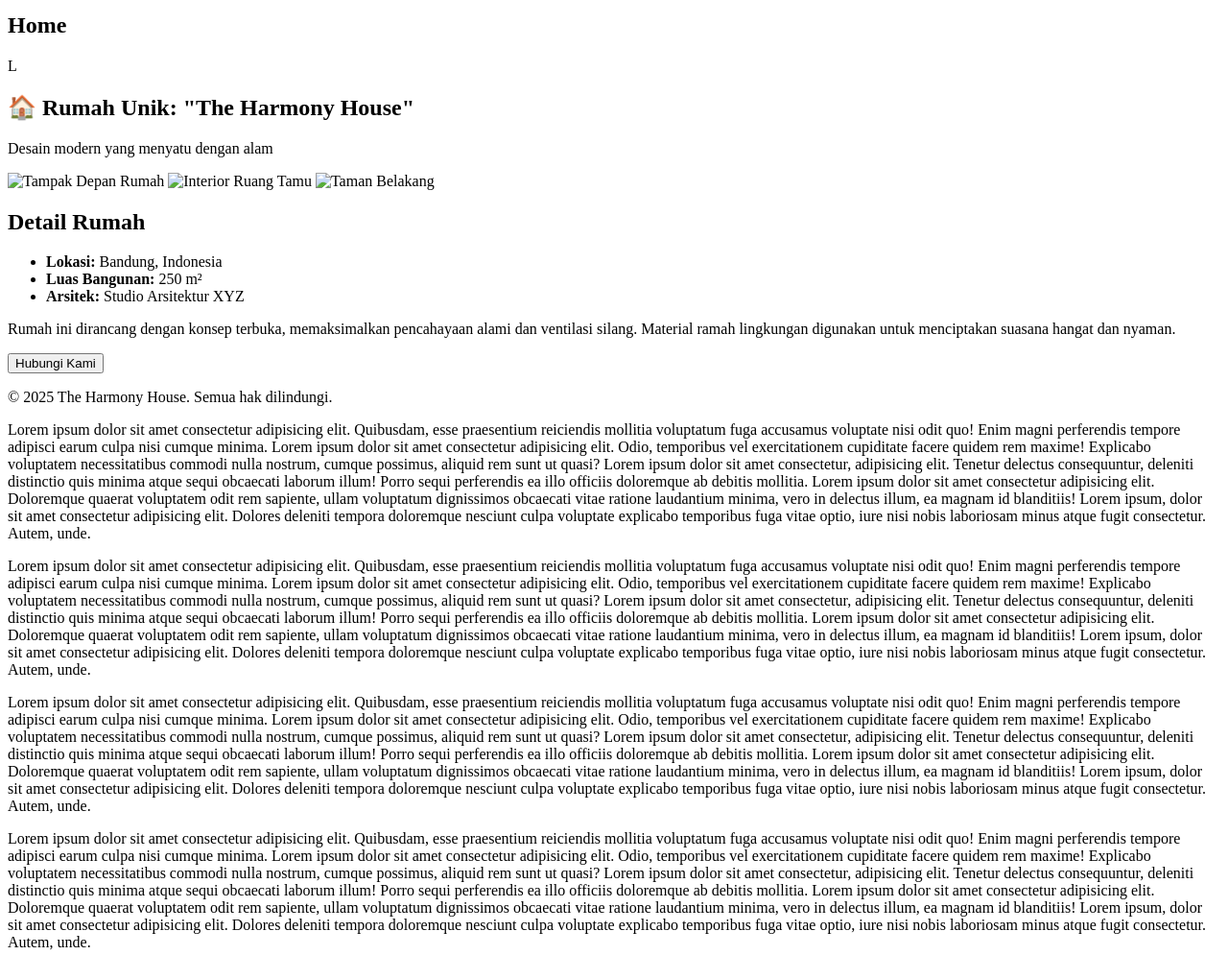
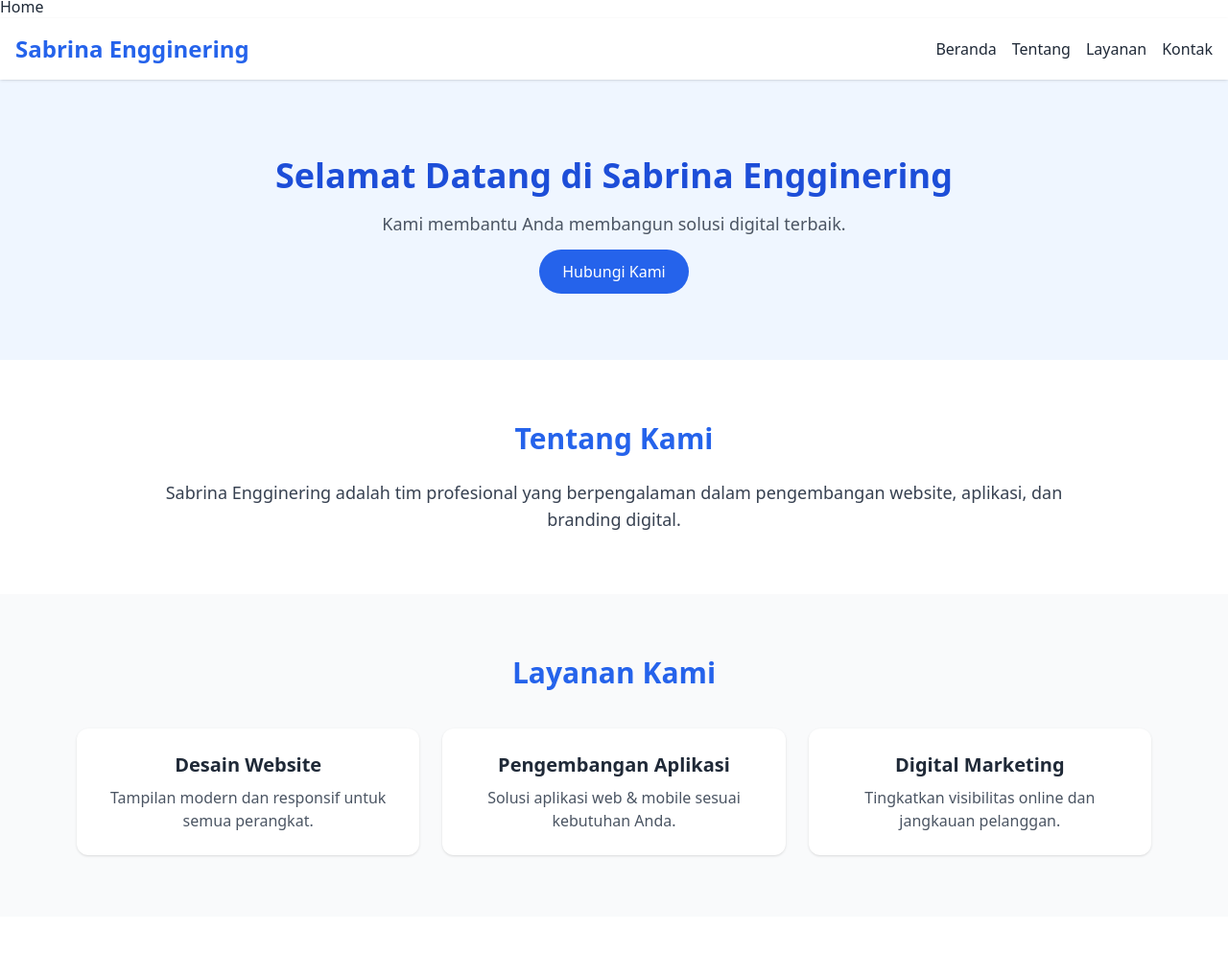
Before and after one commit to sabrinaputriafifah/sabrinaputriafifah.GITHUB.IO, a plain HTML site: page index.html in a window 1280 px wide. Shown: the part 77-1072 px from the top of the page at 96% size. Drawn offline with nearby package versions, Linux system fonts and the light colour scheme.

Commit message:
lanjutan membuat index.html

```diff
--- a/index.html
+++ b/index.html
@@ -3,7 +3,7 @@
 
 <head>
     <meta charset="UTF-8" />
-    <title>Workshop pertama</title>
+    <title>Sabrina Engginering</title>
     <link rel="stylesheet" href="asset/styles/style.css">
 </head>
 
@@ -21,125 +21,90 @@
         <div id="content">
             <section>
                 <h1 id="home">Home</h1>
-                <p>L<!DOCTYPE html>
+                <p>
+                <!DOCTYPE html>
 <html lang="id">
 <head>
-  <meta charset="UTF-8" />
-  <meta name="viewport" content="width=device-width, initial-scale=1.0"/>
-  <title>Profil Rumah Unik</title>
-  <link rel="stylesheet" href="style.css" />
+  <meta charset="UTF-8">
+  <meta name="viewport" content="width=device-width, initial-scale=1.0">
+  <title>Beranda</title>
+  <script src="https://cdn.tailwindcss.com"></script>
 </head>
-<body>
-  <header>
-    <h1>🏠 Rumah Unik: "The Harmony House"</h1>
-    <p>Desain modern yang menyatu dengan alam</p>
+<body class="bg-white text-gray-800">
+
+  <!-- Navbar -->
+  <header class="bg-white shadow sticky top-0 z-50">
+    <div class="max-w-7xl mx-auto px-4 py-4 flex justify-between items-center">
+      <h1 class="text-2xl font-bold text-blue-600">Sabrina Engginering</h1>
+      <nav class="space-x-4 hidden md:flex">
+        <a href="#" class="hover:text-blue-600">Beranda</a>
+        <a href="#tentang" class="hover:text-blue-600">Tentang</a>
+        <a href="#layanan" class="hover:text-blue-600">Layanan</a>
+        <a href="#kontak" class="hover:text-blue-600">Kontak</a>
+      </nav>
+    </div>
   </header>
 
-  <section class="gallery">
-    <img src="img1.jpg" alt="Tampak Depan Rumah" />
-    <img src="img2.jpg" alt="Interior Ruang Tamu" />
-    <img src="img3.jpg" alt="Taman Belakang" />
+  <!-- Hero Section -->
+  <section class="bg-blue-50 py-20">
+    <div class="max-w-4xl mx-auto text-center px-4">
+      <h2 class="text-4xl font-bold mb-4 text-blue-700">Selamat Datang di Sabrina Engginering</h2>
+      <p class="text-lg text-gray-600 mb-6">Kami membantu Anda membangun solusi digital terbaik.</p>
+      <a href="#kontak" class="bg-blue-600 text-white px-6 py-3 rounded-full hover:bg-blue-700 transition">Hubungi Kami</a>
+    </div>
   </section>
 
-  <section class="details">
-    <h2>Detail Rumah</h2>
-    <ul>
-      <li><strong>Lokasi:</strong> Bandung, Indonesia</li>
-      <li><strong>Luas Bangunan:</strong> 250 m²</li>
-      <li><strong>Arsitek:</strong> Studio Arsitektur XYZ</li>
-    </ul>
-    <p>
-      Rumah ini dirancang dengan konsep terbuka, memaksimalkan pencahayaan alami dan ventilasi silang. Material ramah lingkungan digunakan untuk menciptakan suasana hangat dan nyaman.
-    </p>
-    <button onclick="window.location.href='contact.html'">Hubungi Kami</button>
+  <!-- Tentang -->
+  <section id="tentang" class="py-16 bg-white">
+    <div class="max-w-5xl mx-auto px-4">
+      <h3 class="text-3xl font-semibold mb-6 text-center text-blue-600">Tentang Kami</h3>
+      <p class="text-center text-gray-700 text-lg">
+        Sabrina Engginering adalah tim profesional yang berpengalaman dalam pengembangan website, aplikasi, dan branding digital.
+      </p>
+    </div>
   </section>
 
-  <footer>
-    <p>&copy; 2025 The Harmony House. Semua hak dilindungi.</p>
+  <!-- Layanan -->
+  <section id="layanan" class="py-16 bg-gray-50">
+    <div class="max-w-6xl mx-auto px-4">
+      <h3 class="text-3xl font-semibold mb-10 text-center text-blue-600">Layanan Kami</h3>
+      <div class="grid md:grid-cols-3 gap-6">
+        <div class="bg-white p-6 rounded-xl shadow text-center">
+          <h4 class="text-xl font-semibold mb-2">Desain Website</h4>
+          <p class="text-gray-600">Tampilan modern dan responsif untuk semua perangkat.</p>
+        </div>
+        <div class="bg-white p-6 rounded-xl shadow text-center">
+          <h4 class="text-xl font-semibold mb-2">Pengembangan Aplikasi</h4>
+          <p class="text-gray-600">Solusi aplikasi web & mobile sesuai kebutuhan Anda.</p>
+        </div>
+        <div class="bg-white p-6 rounded-xl shadow text-center">
+          <h4 class="text-xl font-semibold mb-2">Digital Marketing</h4>
+          <p class="text-gray-600">Tingkatkan visibilitas online dan jangkauan pelanggan.</p>
+        </div>
+      </div>
+    </div>
+  </section>
+
+  <!-- Kontak -->
+  <section id="kontak" class="py-16 bg-white">
+    <div class="max-w-xl mx-auto px-4">
+      <h3 class="text-3xl font-semibold mb-6 text-center text-blue-600">Kontak</h3>
+      <form class="space-y-4">
+        <input type="text" placeholder="Nama Anda" class="w-full border border-gray-300 p-3 rounded-md">
+        <input type="email" placeholder="Email Anda" class="w-full border border-gray-300 p-3 rounded-md">
+        <textarea placeholder="Pesan Anda" class="w-full border border-gray-300 p-3 rounded-md" rows="5"></textarea>
+        <button type="submit" class="bg-blue-600 text-white px-6 py-3 rounded-md hover:bg-blue-700">Kirim Pesan</button>
+      </form>
+    </div>
+  </section>
+
+  <!-- Footer -->
+  <footer class="bg-gray-100 py-6 text-center text-gray-600">
+    &copy;
   </footer>
+
 </body>
 </html>
-</p>
-                <p>Lorem ipsum dolor sit amet consectetur adipisicing elit. Quibusdam, esse praesentium reiciendis
-                    mollitia
-                    voluptatum fuga accusamus voluptate nisi odit quo! Enim magni perferendis tempore adipisci earum
-                    culpa
-                    nisi cumque minima.
-                    Lorem ipsum dolor sit amet consectetur adipisicing elit. Odio, temporibus vel exercitationem
-                    cupiditate
-                    facere quidem rem maxime! Explicabo voluptatem necessitatibus commodi nulla nostrum, cumque
-                    possimus,
-                    aliquid rem sunt ut quasi?
-                    Lorem ipsum dolor sit amet consectetur, adipisicing elit. Tenetur delectus consequuntur, deleniti
-                    distinctio quis minima atque sequi obcaecati laborum illum! Porro sequi perferendis ea illo officiis
-                    doloremque ab debitis mollitia.
-                    Lorem ipsum dolor sit amet consectetur adipisicing elit. Doloremque quaerat voluptatem odit rem
-                    sapiente, ullam voluptatum dignissimos obcaecati vitae ratione laudantium minima, vero in delectus
-                    illum, ea magnam id blanditiis!
-                    Lorem ipsum, dolor sit amet consectetur adipisicing elit. Dolores deleniti tempora doloremque
-                    nesciunt
-                    culpa voluptate explicabo temporibus fuga vitae optio, iure nisi nobis laboriosam minus atque fugit
-                    consectetur. Autem, unde.</p>
-                <p>Lorem ipsum dolor sit amet consectetur adipisicing elit. Quibusdam, esse praesentium reiciendis
-                    mollitia
-                    voluptatum fuga accusamus voluptate nisi odit quo! Enim magni perferendis tempore adipisci earum
-                    culpa
-                    nisi cumque minima.
-                    Lorem ipsum dolor sit amet consectetur adipisicing elit. Odio, temporibus vel exercitationem
-                    cupiditate
-                    facere quidem rem maxime! Explicabo voluptatem necessitatibus commodi nulla nostrum, cumque
-                    possimus,
-                    aliquid rem sunt ut quasi?
-                    Lorem ipsum dolor sit amet consectetur, adipisicing elit. Tenetur delectus consequuntur, deleniti
-                    distinctio quis minima atque sequi obcaecati laborum illum! Porro sequi perferendis ea illo officiis
-                    doloremque ab debitis mollitia.
-                    Lorem ipsum dolor sit amet consectetur adipisicing elit. Doloremque quaerat voluptatem odit rem
-                    sapiente, ullam voluptatum dignissimos obcaecati vitae ratione laudantium minima, vero in delectus
-                    illum, ea magnam id blanditiis!
-                    Lorem ipsum, dolor sit amet consectetur adipisicing elit. Dolores deleniti tempora doloremque
-                    nesciunt
-                    culpa voluptate explicabo temporibus fuga vitae optio, iure nisi nobis laboriosam minus atque fugit
-                    consectetur. Autem, unde.</p>
-                <p>Lorem ipsum dolor sit amet consectetur adipisicing elit. Quibusdam, esse praesentium reiciendis
-                    mollitia
-                    voluptatum fuga accusamus voluptate nisi odit quo! Enim magni perferendis tempore adipisci earum
-                    culpa
-                    nisi cumque minima.
-                    Lorem ipsum dolor sit amet consectetur adipisicing elit. Odio, temporibus vel exercitationem
-                    cupiditate
-                    facere quidem rem maxime! Explicabo voluptatem necessitatibus commodi nulla nostrum, cumque
-                    possimus,
-                    aliquid rem sunt ut quasi?
-                    Lorem ipsum dolor sit amet consectetur, adipisicing elit. Tenetur delectus consequuntur, deleniti
-                    distinctio quis minima atque sequi obcaecati laborum illum! Porro sequi perferendis ea illo officiis
-                    doloremque ab debitis mollitia.
-                    Lorem ipsum dolor sit amet consectetur adipisicing elit. Doloremque quaerat voluptatem odit rem
-                    sapiente, ullam voluptatum dignissimos obcaecati vitae ratione laudantium minima, vero in delectus
-                    illum, ea magnam id blanditiis!
-                    Lorem ipsum, dolor sit amet consectetur adipisicing elit. Dolores deleniti tempora doloremque
-                    nesciunt
-                    culpa voluptate explicabo temporibus fuga vitae optio, iure nisi nobis laboriosam minus atque fugit
-                    consectetur. Autem, unde.</p>
-                <p>Lorem ipsum dolor sit amet consectetur adipisicing elit. Quibusdam, esse praesentium reiciendis
-                    mollitia
-                    voluptatum fuga accusamus voluptate nisi odit quo! Enim magni perferendis tempore adipisci earum
-                    culpa
-                    nisi cumque minima.
-                    Lorem ipsum dolor sit amet consectetur adipisicing elit. Odio, temporibus vel exercitationem
-                    cupiditate
-                    facere quidem rem maxime! Explicabo voluptatem necessitatibus commodi nulla nostrum, cumque
-                    possimus,
-                    aliquid rem sunt ut quasi?
-                    Lorem ipsum dolor sit amet consectetur, adipisicing elit. Tenetur delectus consequuntur, deleniti
-                    distinctio quis minima atque sequi obcaecati laborum illum! Porro sequi perferendis ea illo officiis
-                    doloremque ab debitis mollitia.
-                    Lorem ipsum dolor sit amet consectetur adipisicing elit. Doloremque quaerat voluptatem odit rem
-                    sapiente, ullam voluptatum dignissimos obcaecati vitae ratione laudantium minima, vero in delectus
-                    illum, ea magnam id blanditiis!
-                    Lorem ipsum, dolor sit amet consectetur adipisicing elit. Dolores deleniti tempora doloremque
-                    nesciunt
-                    culpa voluptate explicabo temporibus fuga vitae optio, iure nisi nobis laboriosam minus atque fugit
-                    consectetur. Autem, unde.</p>
 
             </section>
             <section>
```
